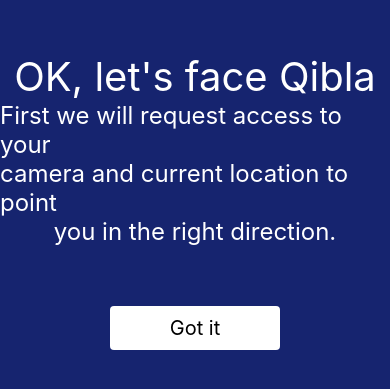
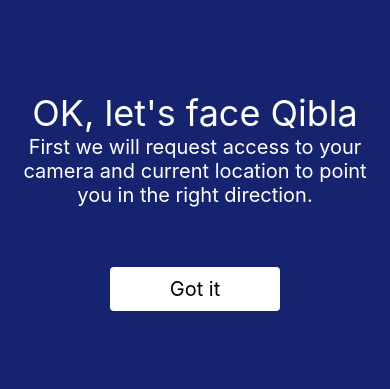
Before and after one commit to brandonlee0719/QiblaFinder, a React Native app: screen / in a window 390 px wide. Shown: the part 221-610 px from the top of the page. Built offline with nearby package versions, Linux system fonts and the light colour scheme; what react-native-permissions would draw is missing.

Commit message:
update for font

```diff
--- a/App.js
+++ b/App.js
@@ -63,11 +63,11 @@ const styles = StyleSheet.create({
     backgroundColor: '#16246f'
   },
   title: {
-    fontSize: 40,
+    fontSize: 36,
     color: '#FFF'
   },
   permissionDetail: {
-    fontSize: 24,
+    fontSize: 20,
     color: '#FFF'
   },
   btnGotit: {
```
